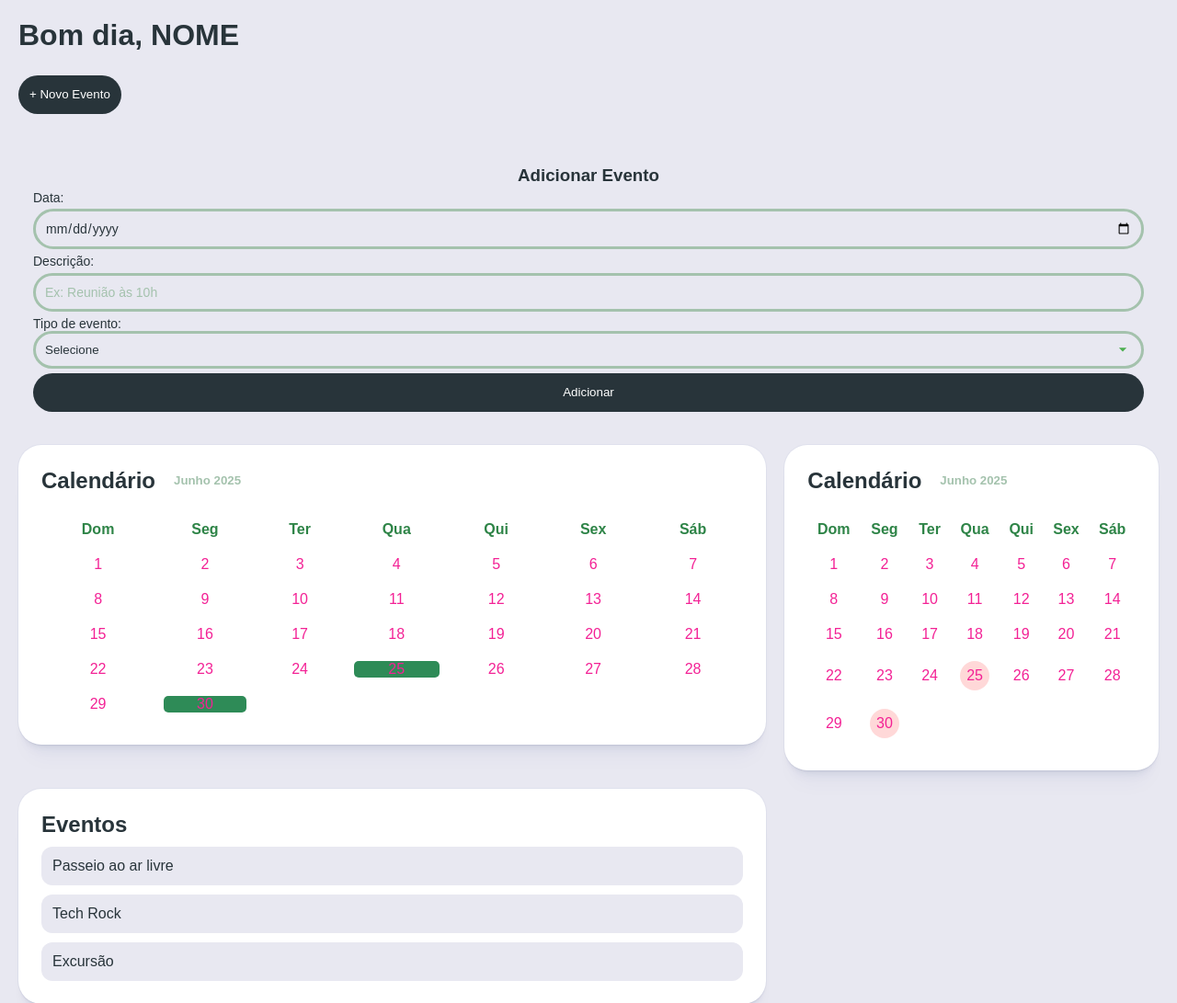
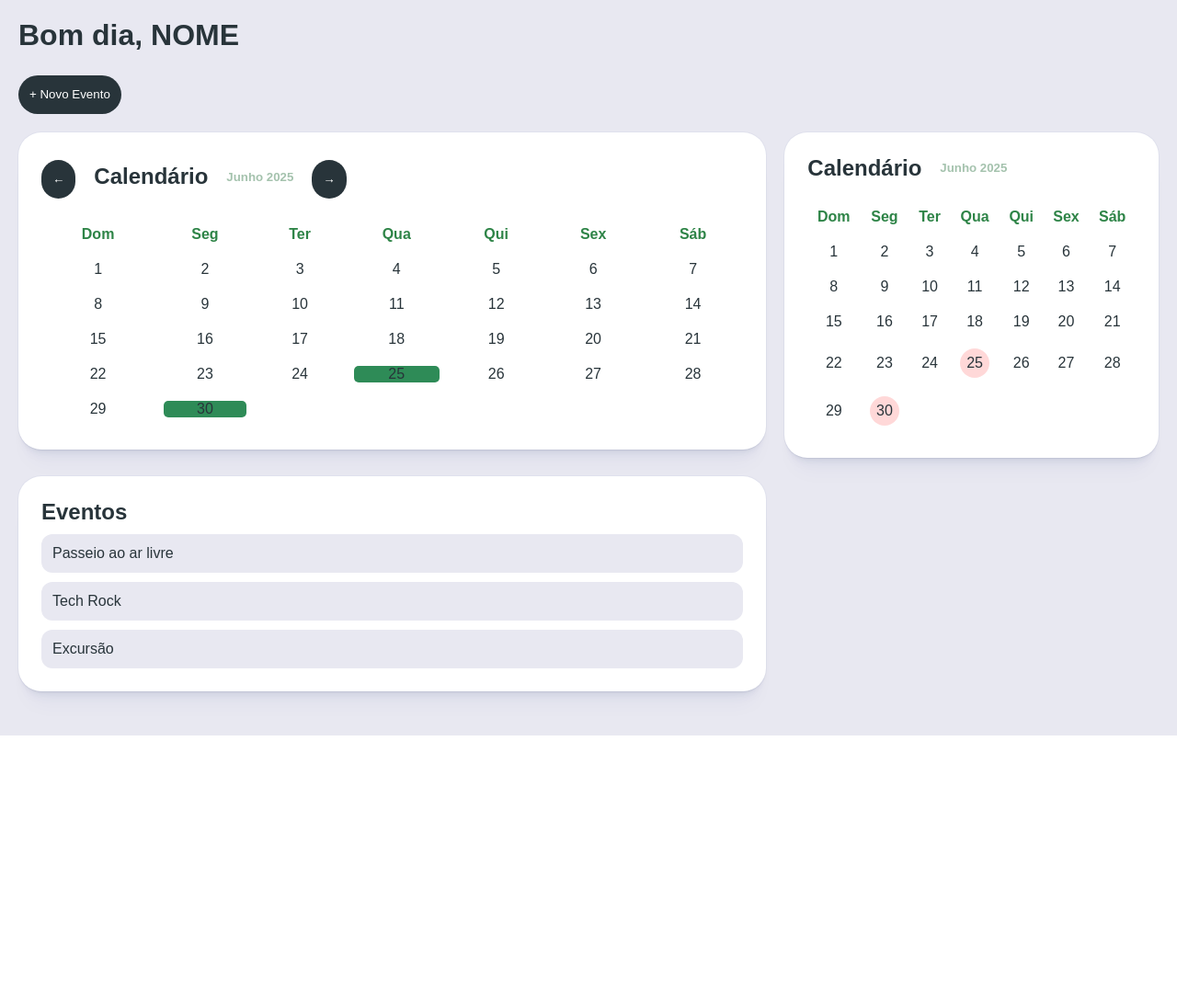
Before and after one commit to feliquisds/proj_integrador, a PHP site: page /src/view/professor/agendas.html in a window 1280 px wide. Shown: the top 1091 px of the page at 92% size. After the commit the page ends 800 px from the top, so only its background shows below. Run offline with PHP 8.4, Linux system fonts and the light colour scheme.

Commit message:
[FIX] calendário cor, fundo e descrição

```diff
--- a/src/assets/css/overrides/agenda.css
+++ b/src/assets/css/overrides/agenda.css
@@ -3,7 +3,6 @@
 #event-form{
     display: none;
     padding: 1rem;
-    display: flex;
     flex-direction: column;
 
 }
@@ -88,15 +87,6 @@ select:focus {
  select option:first-child {
       color: var(--button);
  }
- .calendar {
-  color: #f32195; /* azul */
-}
-.avaliacao {
-  color: #FF9800; /* laranja */
-}
-.evento {
-  color: #7d4caf; /* verde */
-}
 
 #event-info {
   margin-top: 20px;
@@ -106,3 +96,35 @@ select:focus {
   transition: all 0.3s ease;
   font-family: Arial, sans-serif;
 }
+
+button {
+    border-radius: 100px;
+    padding: 10px;
+    outline: 0;
+    background-color: none;
+    border-color: transparent;
+    color: var(--button-text);
+    width: 100%;
+    cursor: pointer;
+    display: flex;
+    align-items: center;
+    justify-content: center;
+    height: 42px;
+}
+.next-button{
+  justify-content: right;
+}
+
+
+button:hover, .button:hover {
+    background-color: var(--common-hover);
+}
+
+button:focus, .button:focus {
+    background-color: var(--common-press);
+}
+
+button:focus > span, .button:focus > span {
+    animation: fill 0.25s;
+    font-variation-settings: 'FILL' 1;
+}
--- a/src/assets/js/agenda.js
+++ b/src/assets/js/agenda.js
@@ -114,12 +114,34 @@ const today = new Date();
 generateCalendar('calendar-summary', today.getFullYear(), today.getMonth(), 'summary', 'summary-title');
 generateCalendar('calendar-detailed', today.getFullYear(), today.getMonth(), 'detailed', 'detailed-title');
 
+
+//atualiza os outros calendários
+let currentYear = today.getFullYear();
+let currentMonth = today.getMonth();
+
+function changeMonth(delta) {
+  currentMonth += delta;
+
+  // Corrige quando passar de Dezembro ou Janeiro
+  if (currentMonth < 0) {
+    currentMonth = 11;
+    currentYear--;
+  } else if (currentMonth > 11) {
+    currentMonth = 0;
+    currentYear++;
+  }
+
+  generateCalendar('calendar-summary', currentYear, currentMonth, 'summary', 'summary-title');
+  generateCalendar('calendar-detailed', currentYear, currentMonth, 'detailed', 'detailed-title');
+}
+
+
 // Estiliza <select> dinamicamente
 const select = document.getElementById('tipo-evento');
 select.addEventListener('change', function () {
   select.classList.remove('calendar', 'avaliacao', 'evento');
 
-  if (this.value === 'calendar') {
+  if (this.value === 'calendario-letivo') {
     select.classList.add('calendar');
   } else if (this.value === 'avaliacao') {
     select.classList.add('avaliacao');
--- a/src/view/professor/agendas.html
+++ b/src/view/professor/agendas.html
@@ -19,14 +19,14 @@
         <div class="add-event-form" id="event-form">
             <h3>Adicionar Evento</h3>
             <label>Data: <input type="date" id="event-date"></label>
-            <label>Descrição: <input type="text" class="event-desc" id="event-desc" placeholder="Ex: Reunião às 10h"></label>
             <label for="type">Tipo de evento:</label>
             <select name="Tipo-evento" id="tipo-evento">
                 <option value="" disabled selected hidden>Selecione</option>
-                <option value="calendar">Calendário letivo</option>
-                <option value="avaliacao">Avaliação/atividade</option>
-                <option value="evento">Evento escolar</option>
+                <option class="has-event CL"value="calendar">Calendário letivo</option>
+                <option class="has-event teste"value="avaliacao">Avaliação/atividade</option>
+                <option class="has-event ES"value="evento">Evento escolar</option>
             </select>
+            <label>Descrição: <input type="text" class="event-desc" id="event-desc" placeholder="Ex: Reunião às 10h"></label>
             <button onclick="addEvent()">Adicionar</button>
         </div>
 
@@ -35,12 +35,14 @@
 
                 <div class="grid grid-1x-10px card">
                     <div class="grid button-grid">
+                        <button class="previous-button"onclick="changeMonth(-1)">&#8592;</button>
                         <h2>Calendário</h2>
                         <h5 id="detailed-title"></h5>
+                        <button class="next-button" onclick="changeMonth(1)">&#8594;</button>
                     </div>
                     <div class="calendar" id="calendar-detailed">Carregando...</div>
+                    <div id="event-info" style="display: none;"></div>
                 </div>
-                <div id="event-info" style="display: none;"></div>
 
 
 
```
